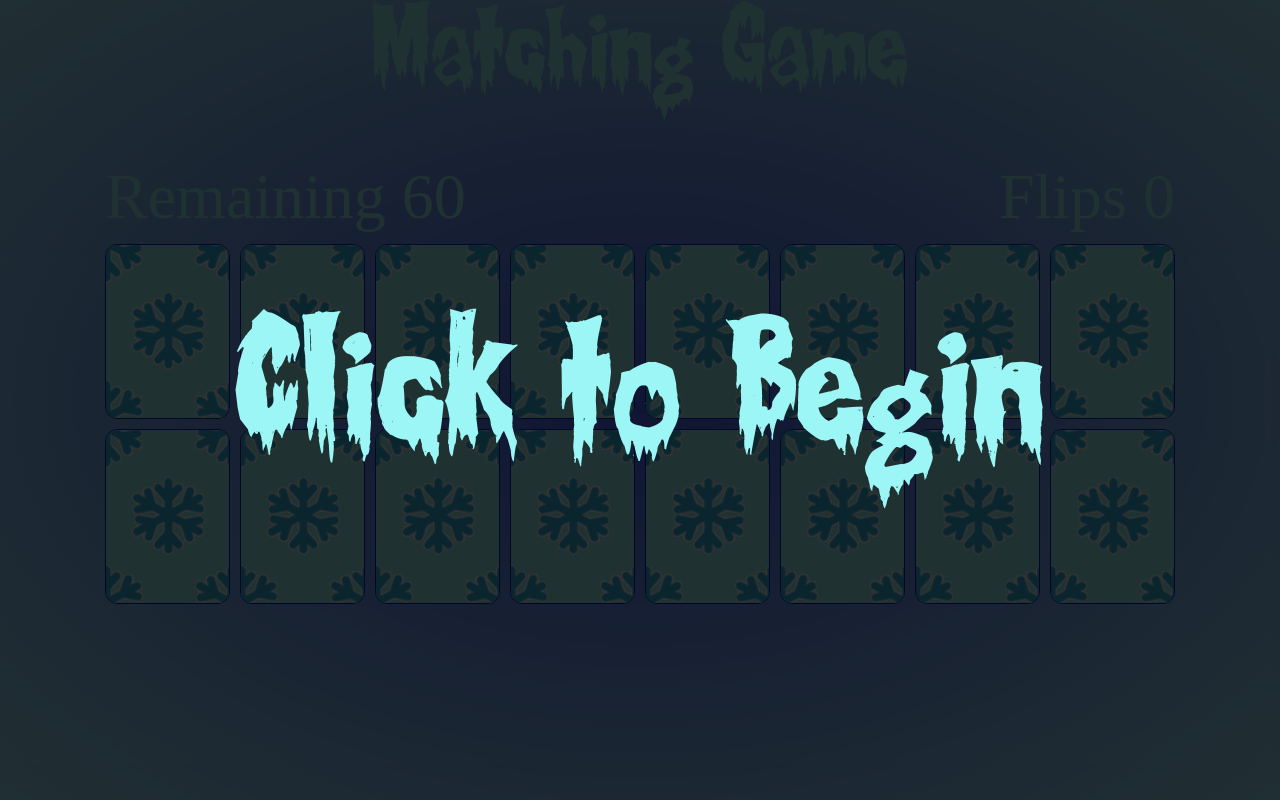
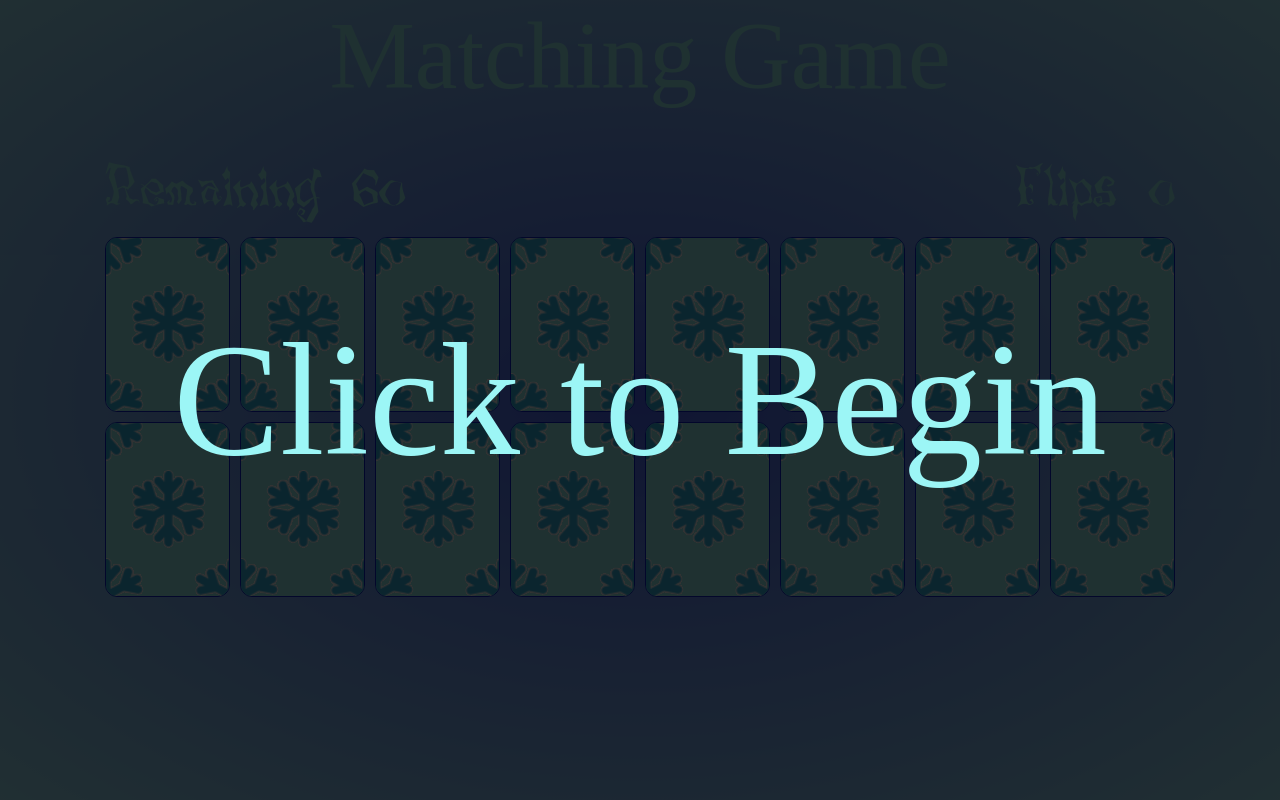
Before and after one commit to pragyandeep1/memory, a PHP site: page / in a window 1280 px wide. Run offline with PHP 8.4, Linux system fonts and the light colour scheme; some web fonts are replaced; grey boxes are pictures that could not be loaded.

Commit message:
Update styles.css

```diff
--- a/styles.css
+++ b/styles.css
@@ -1,7 +1,7 @@
 @font-face {
-    font-family: "Creepy";
-    src: url("./Assets/Fonts/Creepy.woff") format("woff"),
-         url("./Assets/Fonts/Creepy.woff2") format("woff2");
+    font-family: "Lunacy";
+    src: url("./Assets/Fonts/Lunacy.woff") format("woff"),
+         url("./Assets/Fonts/Lunacy.woff2") format("woff2");
 }
 
 * {
```
